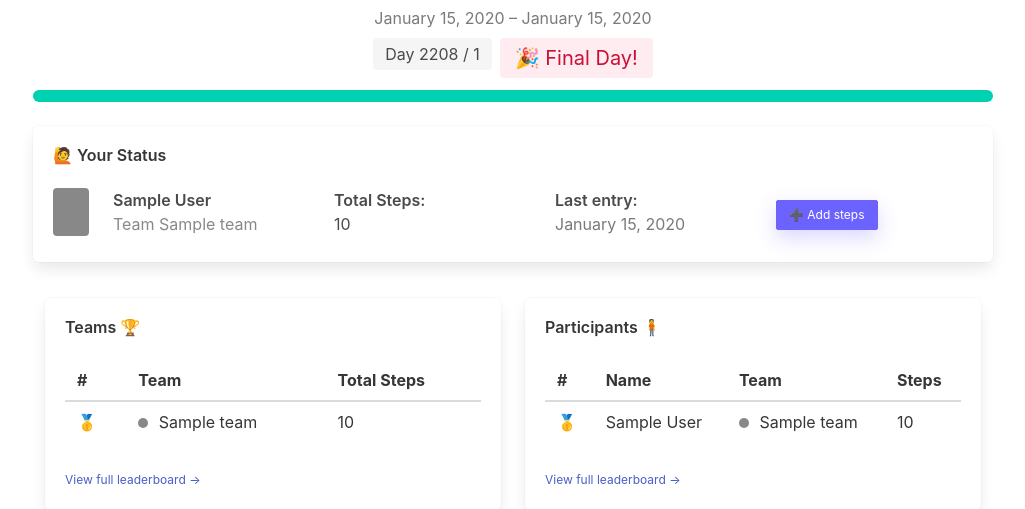
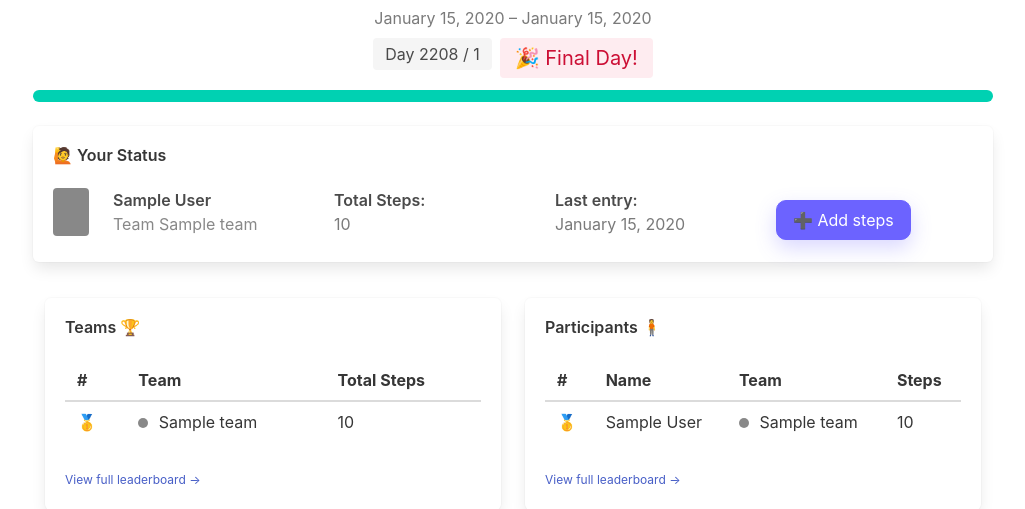
Before and after one commit to elliecdev/step_challenges, a Django app: page / in a window 1280 px wide. Shown: the part 158-667 px from the top of the page, without its empty margins (127-1152 px from the left). Run offline with Django 5.2, Linux system fonts and the light colour scheme; a user stored in the database is signed in; tables that the repository leaves empty hold one stand-in row (values such as "Sample post").

Commit message:
home: adjusted font color and made "Add Steps" button bigger

```diff
--- a/steps/templates/steps/home.html
+++ b/steps/templates/steps/home.html
@@ -67,9 +67,9 @@
             <div class="column">
                 <p class="has-text-weight-semibold">Total Steps:</p>
                 {% if latest_entry %}
-                    <p class="is-size-8">{{ latest_entry.total_steps }}</p>
+                    <p class="is-size-8 has-text-grey">{{ latest_entry.total_steps }}</p>
                 {% else %}
-                    <p class="is-size-8">0</p>
+                    <p class="is-size-8 has-text-grey">0</p>
                 {% endif %}
                 {% comment %} <p class="is-size-8">{{ latest_entry.total_steps|default:0  }}</p> {% endcomment %}
             </div>
@@ -85,10 +85,9 @@
                     </p>
                 {% endif %}
             </div>
-          <br />
           <div class="column">
             <a href="{% url 'steps-add-entry' %}"
-                class="button is-primary is-small mt-3">
+                class="button is-primary is-size-6 mt-3">
                 ➕ Add steps
             </a>
           </div>
```
